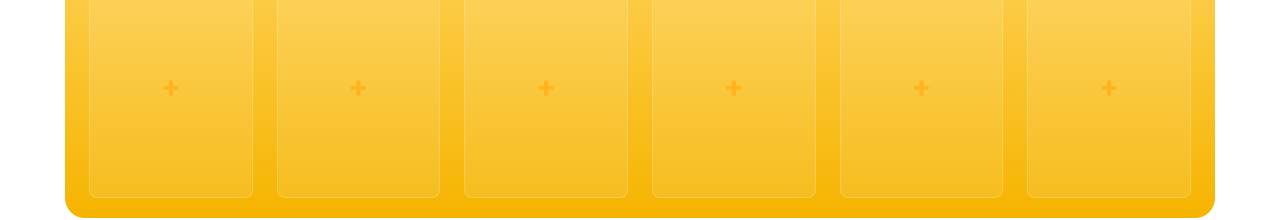
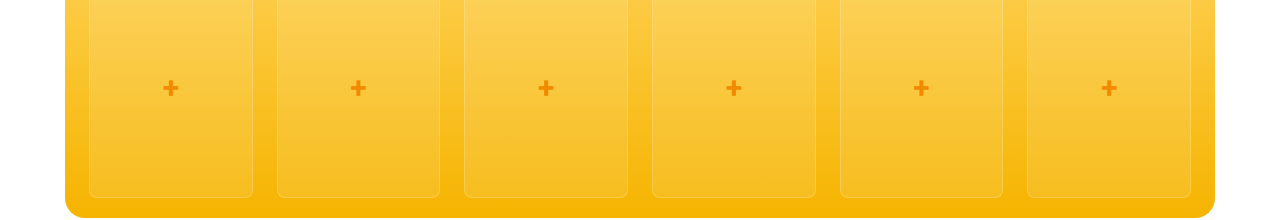
Before and after one commit to PODECK/FE, a Next.js app: page /mydeck in a window 1280 px wide. Shown: the part 227-447 px from the top of the page. Built offline with nearby package versions, Linux system fonts and the light colour scheme.

Commit message:
Design: 마이덱 편성 영역 UI 조정 (#28)

```diff
--- a/src/app/(main)/mydeck/_components/MydeckFormation.tsx
+++ b/src/app/(main)/mydeck/_components/MydeckFormation.tsx
@@ -16,7 +16,7 @@ export default function MyDeckFormation({ selectedPokemons, onRemovePokemon }: M
     <section className="bg-gradient-primary mx-auto mt-15 max-w-[1150px] rounded-[20px] px-6 py-5">
       <div className="mx-auto max-w-[1200px]">
         <div className="mb-4 flex items-center justify-between">
-          <h2 className="text-lg font-extrabold text-[var(--color-base-3)]">내 덱 편성</h2>
+          <h2 className="text-lg font-black text-[var(--color-base-3)]">내 덱 편성</h2>
           <p className="text-sm font-semibold text-[var(--color-base-3)]">
             {selectedPokemons.length} / {MAX_DECK_SIZE}
           </p>
@@ -47,12 +47,12 @@ export default function MyDeckFormation({ selectedPokemons, onRemovePokemon }: M
                     <X className="h-4 w-4" />
                   </button>
 
-                  <span className="absolute bottom-2 max-w-[80%] truncate text-sm font-bold text-[var(--color-base-3)]">
+                  <span className="text-s absolute bottom-6 max-w-[80%] truncate font-extrabold text-[var(--color-base-3)]">
                     {pokemon.koName}
                   </span>
                 </>
               ) : (
-                <span className="text-3xl font-bold text-[var(--color-primary)]">+</span>
+                <span className="text-3xl font-bold text-[#F28A00]">+</span>
               )}
             </div>
           ))}
```
